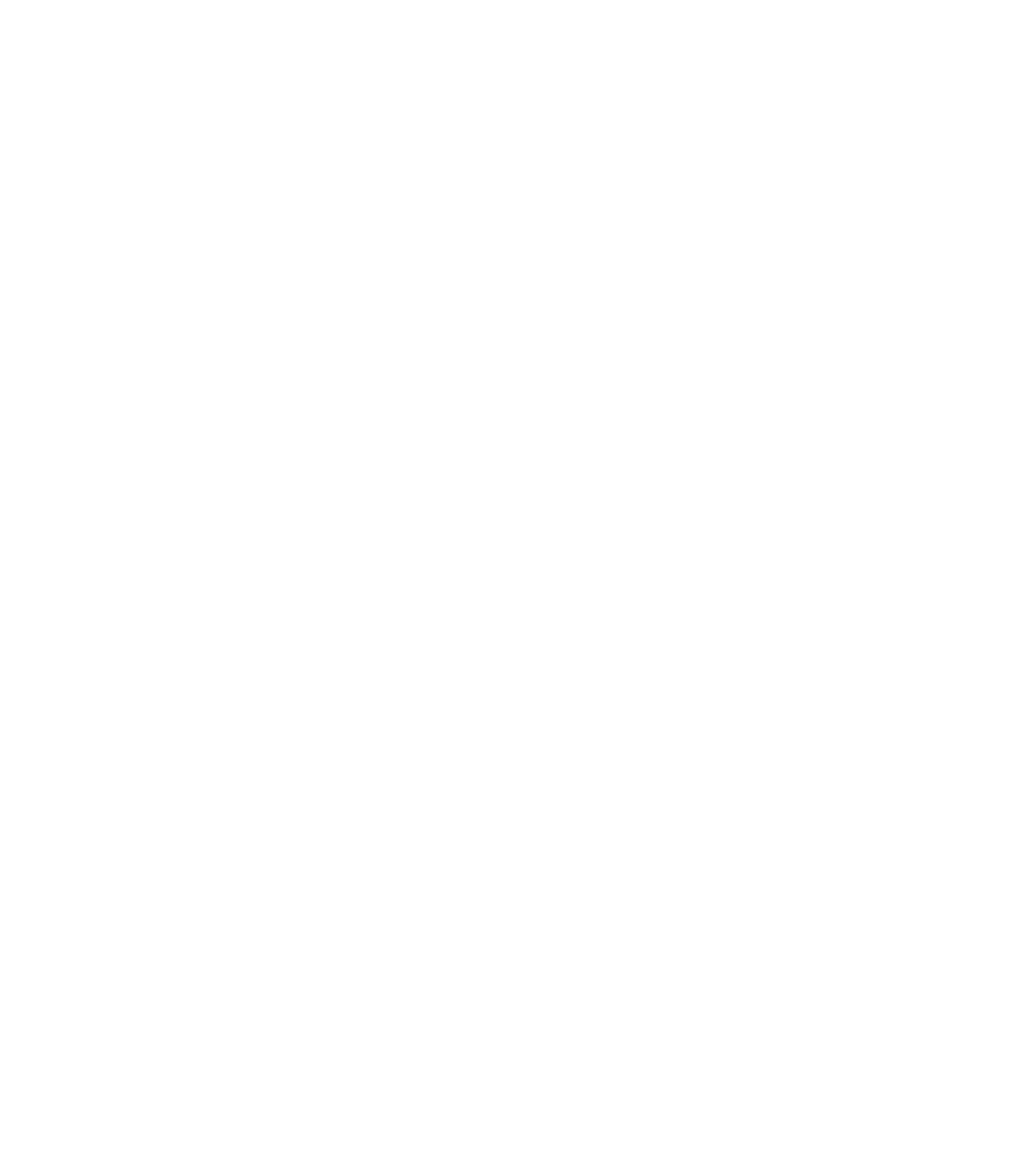
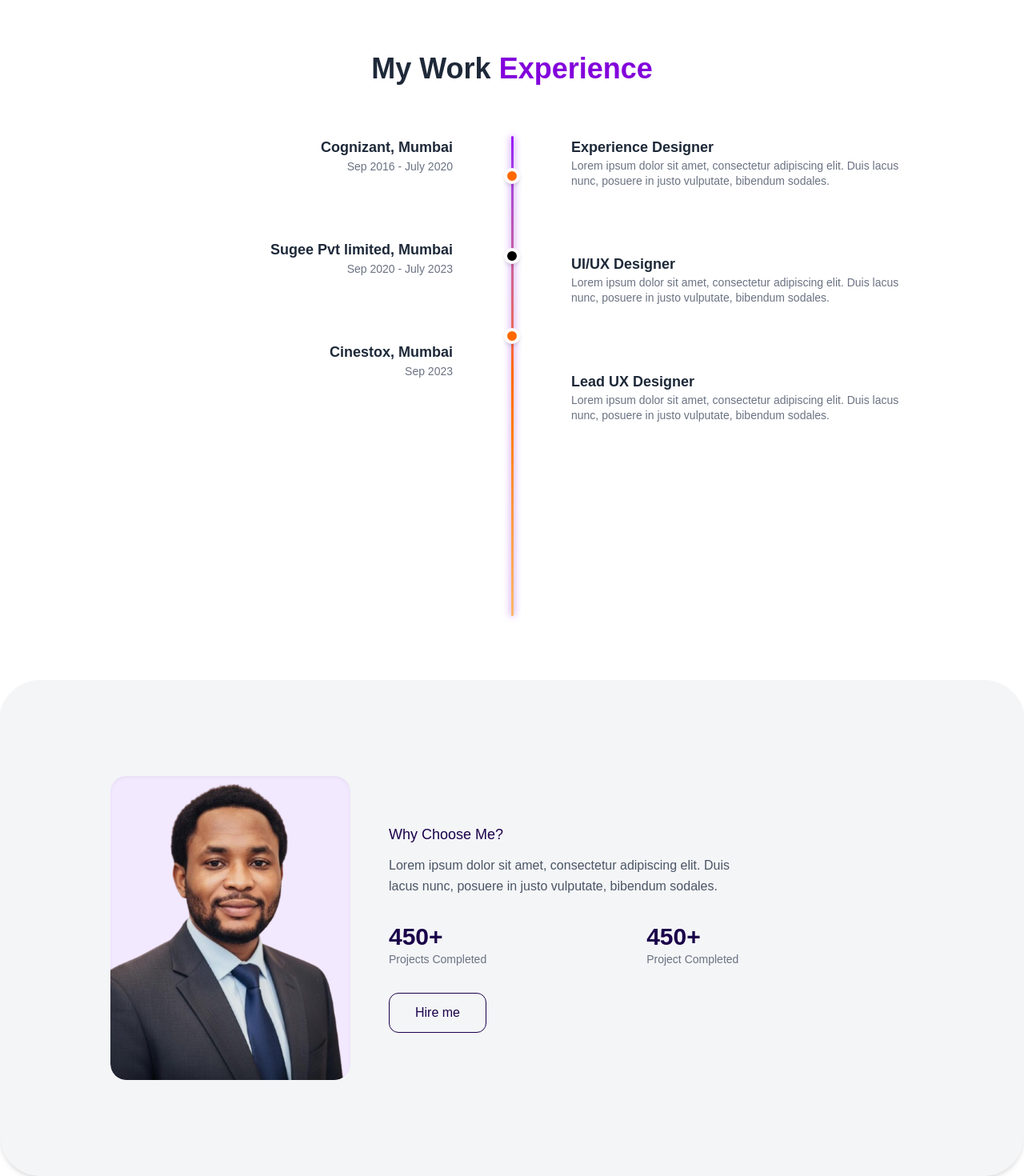
Before and after one commit to jeremiahadebay/Jerry-Portfolio, a Next.js app: page / in a window 1280 px wide. Shown: the part 961-2431 px from the top of the page at 80% size. Before the commit the page ends 800 px from the top, so only its background shows below. Built offline with nearby package versions, Linux system fonts and the light colour scheme.

Commit message:
New Additions

```diff
--- a/src/app/components/herosection.tsx
+++ b/src/app/components/herosection.tsx
@@ -49,15 +49,15 @@ export default function HeroSection() {
           className="flex justify-center items-center relative z-10"
         >
           {/* Background Circle */}
-          <div className="absolute w-[330px] h-[636px] md:w-[420px] md:h-[420px] bg-[#1A004A] rounded-full"></div>
+          <div className="relative w-[330px] h-[636px] md:w-[420px] md:h-[420px] bg-[#1A004A] rounded-full"></div>
 
           {/* Portrait */}
-          <div className="w-64 h-64 md:w-80 md:h-80 z-10 -mt-10 md:-mt-16 shadow-xl relative">
+          <div className="md:w-80 md:h-80 z-10 md:-mt-16 shadow-xl absolute">
             <Image
               src="/jerryherosection.png"
               alt="Jeremiah portrait"
-              width={350}
-              height={350}
+              width={700}
+              height={700}
               className="object-cover rounded-full"
             />
           </div>
--- /dev/null
+++ b/src/app/components/whyme.tsx
@@ -0,0 +1,126 @@
+"use client";
+
+import { motion, useAnimation, useInView } from "framer-motion";
+import { useEffect, useRef, useState } from "react";
+import Image from "next/image";
+
+export default function WhyChooseMe() {
+  const controls = useAnimation();
+  const ref = useRef(null);
+  const inView = useInView(ref, { once: true });
+  const [count, setCount] = useState(0);
+
+  useEffect(() => {
+    if (inView) {
+      controls.start({ opacity: 1, y: 0 });
+      // Animate the number count up to 450
+      let start = 0;
+      const end = 450;
+      const duration = 2500;
+      const stepTime = Math.abs(Math.floor(duration / end));
+      const timer = setInterval(() => {
+        start += 5;
+        if (start >= end) {
+          start = end;
+          clearInterval(timer);
+        }
+        setCount(start);
+      }, stepTime);
+    }
+  }, [inView, controls]);
+
+  return (
+    <section className="flex justify-center rounded-[50px] py-20 bg-[#F4F5F7] rounded-[20px] shadow-md">
+      <motion.div
+        ref={ref}
+        initial={{ opacity: 0, y: 40 }}
+        animate={controls}
+        transition={{ duration: 0.8, ease: "easeOut" }}
+        className="flex flex-col md:flex-row items-center justify-between px-6 md:px-12 py-10 w-[100%] md:w-[1100px] max-w-6xl"
+      >
+        {/* IMAGE SIDE */}
+        <motion.div
+          initial={{ opacity: 0, x: -50 }}
+          whileInView={{ opacity: 1, x: 0 }}
+          transition={{ delay: 0.2, duration: 0.7, ease: "easeOut" }}
+          viewport={{ once: true }}
+          className="flex-shrink-0 flex justify-center items-center mb-8 md:mb-0"
+        >
+          <motion.div
+          whileHover={{ scale: 1.05 }}
+          className="bg-[#F2E9FF] rounded-[20px] w-[300px] h-[380px] p-0 md:p-0 shadow-inner overflow-hidden relative"
+        >
+          <Image
+            src="/jerrysection.png"
+            alt="Jeremiah Portrait"
+            fill
+            className="object-cover rounded-[20px]"
+          />
+        </motion.div>
+
+        </motion.div>
+
+        {/* TEXT part */}
+        <div className="flex-1 md:ml-12 flex flex-col justify-center items-center md:items-start text-center md:text-left">
+          <motion.h3
+            initial={{ opacity: 0, y: -10 }}
+            animate={{ opacity: 1, y: 0 }}
+            transition={{ delay: 0.4, duration: 0.6 }}
+            className="text-[#1A004A] text-lg font-200 mb-3"
+          >
+            Why Choose Me?
+          </motion.h3>
+
+          <motion.p
+            initial={{ opacity: 0, y: 20 }}
+            animate={{ opacity: 1, y: 0 }}
+            transition={{ delay: 0.5, duration: 0.8 }}
+            className="text-gray-600 font-200 mb-8 max-w-md leading-relaxed"
+          >
+            Lorem ipsum dolor sit amet, consectetur adipiscing elit. Duis lacus
+            nunc, posuere in justo vulputate, bibendum sodales.
+          </motion.p>
+
+          {/* STATS */}
+          <motion.div
+            initial={{ opacity: 0, scale: 0.9 }}
+            whileInView={{ opacity: 1, scale: 1 }}
+            transition={{ delay: 0.6, duration: 0.7 }}
+            viewport={{ once: true }}
+            className="flex flex-row space-x-50 mb-8"
+          >
+            <div className="text-center md:text-left">
+              <h4 className="text-3xl font-extrabold text-[#1A004A]">
+                {count}+
+              </h4>
+              <p className="text-gray-500 text-sm font-medium">
+                Projects Completed
+              </p>
+            </div>
+
+            <div className="text-center md:text-left">
+              <h4 className="text-3xl font-extrabold text-[#1A004A]">{count}+</h4>
+              <p className="text-gray-500 text-sm font-medium">
+                Project Completed
+              </p>
+            </div>
+          </motion.div>
+
+          {/* BUTTON */}
+          <motion.button
+            whileHover={{
+              scale: 1.03,
+              backgroundColor: "#1A004A",
+              color: "#fff",
+            }}
+            whileTap={{ scale: 0.95 }}
+            transition={{ type: "spring", stiffness: 200, damping: 12 }}
+            className="border cursor-pointer border-[#1A004A] text-[#1A004A] font-medium px-8 py-3 rounded-xl transition-ease-out"
+          >
+            Hire me
+          </motion.button>
+        </div>
+      </motion.div>
+    </section>
+  );
+}
--- /dev/null
+++ b/src/app/components/worksection.tsx
@@ -0,0 +1,133 @@
+"use client";
+import React from "react";
+import { motion, Variants } from "framer-motion";
+
+interface Experience {
+  company: string;
+  duration: string;
+  role: string;
+  description: string;
+  dotColor: string;
+}
+
+const experiences: Experience[] = [
+  {
+    company: "Cognizant, Mumbai",
+    duration: "Sep 2016 - July 2020",
+    role: "Experience Designer",
+    description:
+      "Lorem ipsum dolor sit amet, consectetur adipiscing elit. Duis lacus nunc, posuere in justo vulputate, bibendum sodales.",
+    dotColor: "bg-orange-500",
+  },
+  {
+    company: "Sugee Pvt limited, Mumbai",
+    duration: "Sep 2020 - July 2023",
+    role: "UI/UX Designer",
+    description:
+      "Lorem ipsum dolor sit amet, consectetur adipiscing elit. Duis lacus nunc, posuere in justo vulputate, bibendum sodales.",
+    dotColor: "bg-black",
+  },
+  {
+    company: "Cinestox, Mumbai",
+    duration: "Sep 2023",
+    role: "Lead UX Designer",
+    description:
+      "Lorem ipsum dolor sit amet, consectetur adipiscing elit. Duis lacus nunc, posuere in justo vulputate, bibendum sodales.",
+    dotColor: "bg-orange-500",
+  },
+];
+
+const containerVariants: Variants = {
+  hidden: { opacity: 0 },
+  visible: {
+    opacity: 1,
+    transition: { staggerChildren: 0.25 },
+  },
+};
+
+const itemVariants: Variants = {
+  hidden: { opacity: 0, y: 30 },
+  visible: {
+    opacity: 1,
+    y: 0,
+    transition: { duration: 0.6, ease: "easeOut" },
+  },
+};
+
+export default function WorkExperience() {
+  return (
+    <section className="min-h-screen flex flex-col justify-center items-center bg-white px-4 py-20 overflow-hidden">
+      {/* Title */}
+      <motion.h2
+        initial={{ opacity: 0, y: -24 }}
+        whileInView={{ opacity: 1, y: 0 }}
+        transition={{ duration: 0.7, ease: "easeOut" }}
+        viewport={{ once: true, amount: 0.6 }}
+        className="text-3xl md:text-4xl font-semibold text-gray-800 mb-16"
+      >
+        My Work <span className="text-purple-700 font-bold">Experience</span>
+      </motion.h2>
+
+      {/* Timeline */}
+      <motion.div
+        variants={containerVariants}
+        initial="hidden"
+        whileInView="visible"
+        viewport={{ once: true, amount: 0.2 }}
+        className="relative flex flex-col md:flex-row justify-center items-start gap-16 w-full max-w-5xl"
+      >
+        {/* LEFT SIDE */}
+        <div className="flex flex-col justify-between space-y-20 flex-1 text-right">
+          {experiences.map((exp, i) => (
+            <motion.div key={i} variants={itemVariants}>
+              <h3 className="text-lg font-semibold text-gray-800">
+                {exp.company}
+              </h3>
+              <p className="text-sm text-gray-500">{exp.duration}</p>
+            </motion.div>
+          ))}
+        </div>
+
+        {/* CENTER LINE */}
+        <div className="relative flex flex-col items-center min-h-[500px] md:min-h-[600px]">
+          {/* Base dotted line */}
+          <div className="absolute top-0 bottom-0 w-px border-l-2 border-dotted border-gray-300 z-0"></div>
+
+          {/* Animated gradient line (now visible above dotted one) */}
+          <motion.div
+            initial={{ scaleY: 0 }}
+            whileInView={{ scaleY: 1 }}
+            transition={{ duration: 1.8, ease: "easeInOut" }}
+            viewport={{ once: true }}
+            style={{ transformOrigin: "top" }}
+            className="absolute top-0 bottom-0 w-[3px] bg-gradient-to-b from-purple-600 via-orange-500 to-orange-300 rounded-full shadow-[0_0_10px_#a855f7] z-10"
+          />
+
+          {/* Dots */}
+          {experiences.map((exp, i) => (
+            <motion.div
+              key={i}
+              initial={{ scale: 0, opacity: 0 }}
+              whileInView={{ scale: 1, opacity: 1 }}
+              transition={{ duration: 0.5, delay: 0.3 + i * 0.3 }}
+              viewport={{ once: true }}
+              className={`w-5 h-5 rounded-full border-4 border-white shadow-md ${exp.dotColor} relative z-20 my-10`}
+            />
+          ))}
+        </div>
+
+        {/* RIGHT SIDE */}
+        <div className="flex flex-col justify-between space-y-20 flex-1 text-left">
+          {experiences.map((exp, i) => (
+            <motion.div key={i} variants={itemVariants}>
+              <h3 className="text-lg font-semibold text-gray-800">{exp.role}</h3>
+              <p className="text-sm text-gray-500 leading-snug">
+                {exp.description}
+              </p>
+            </motion.div>
+          ))}
+        </div>
+      </motion.div>
+    </section>
+  );
+}
--- a/src/app/page.tsx
+++ b/src/app/page.tsx
@@ -1,9 +1,13 @@
 import Hero from "../app/components/herosection"
+import Work from "../app/components/worksection"
+import WhyMe from "../app/components/whyme"
 
 export default function Home() {
   return (
     <>
      <Hero />
+     <Work />
+     <WhyMe />
     </>
   );
 }
```
